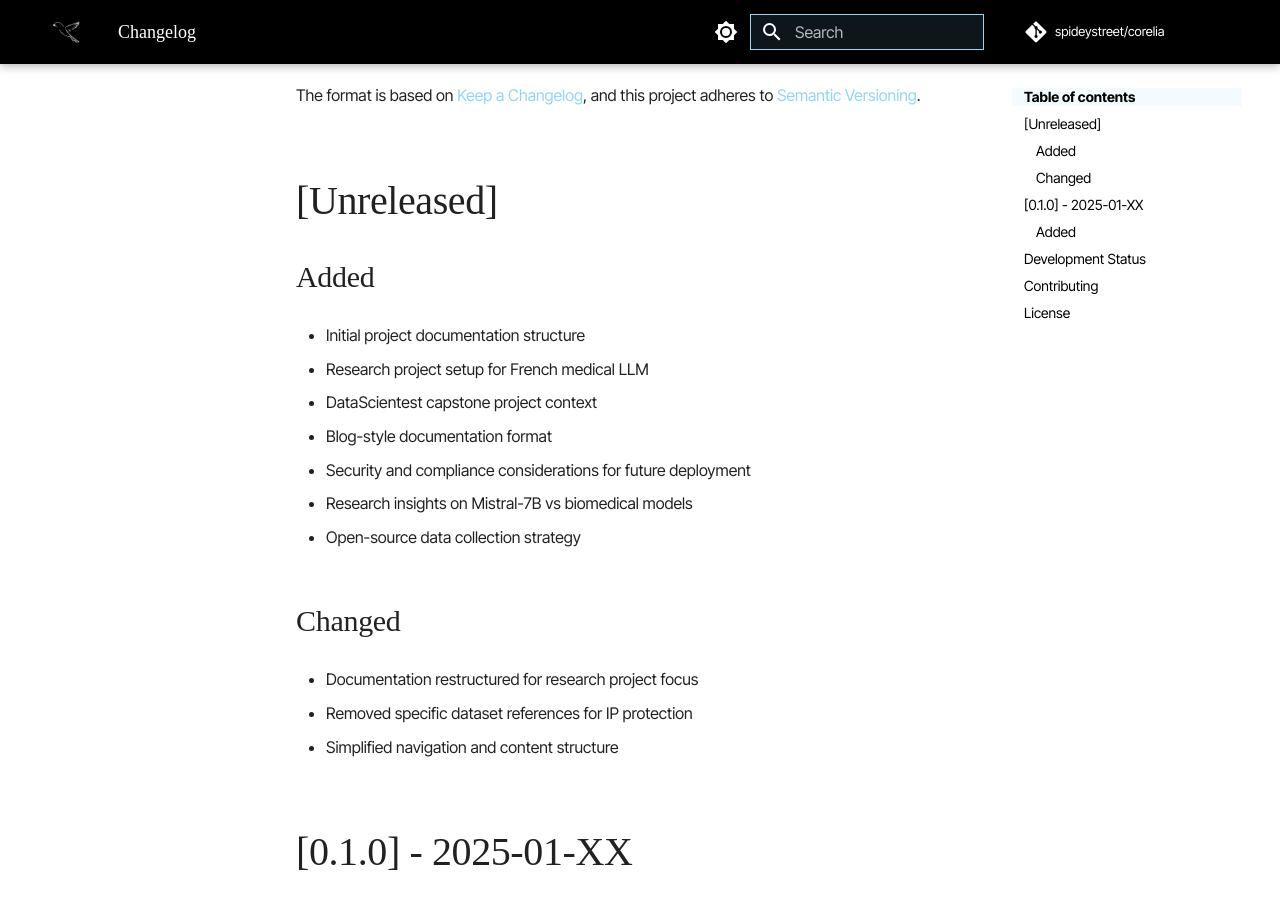
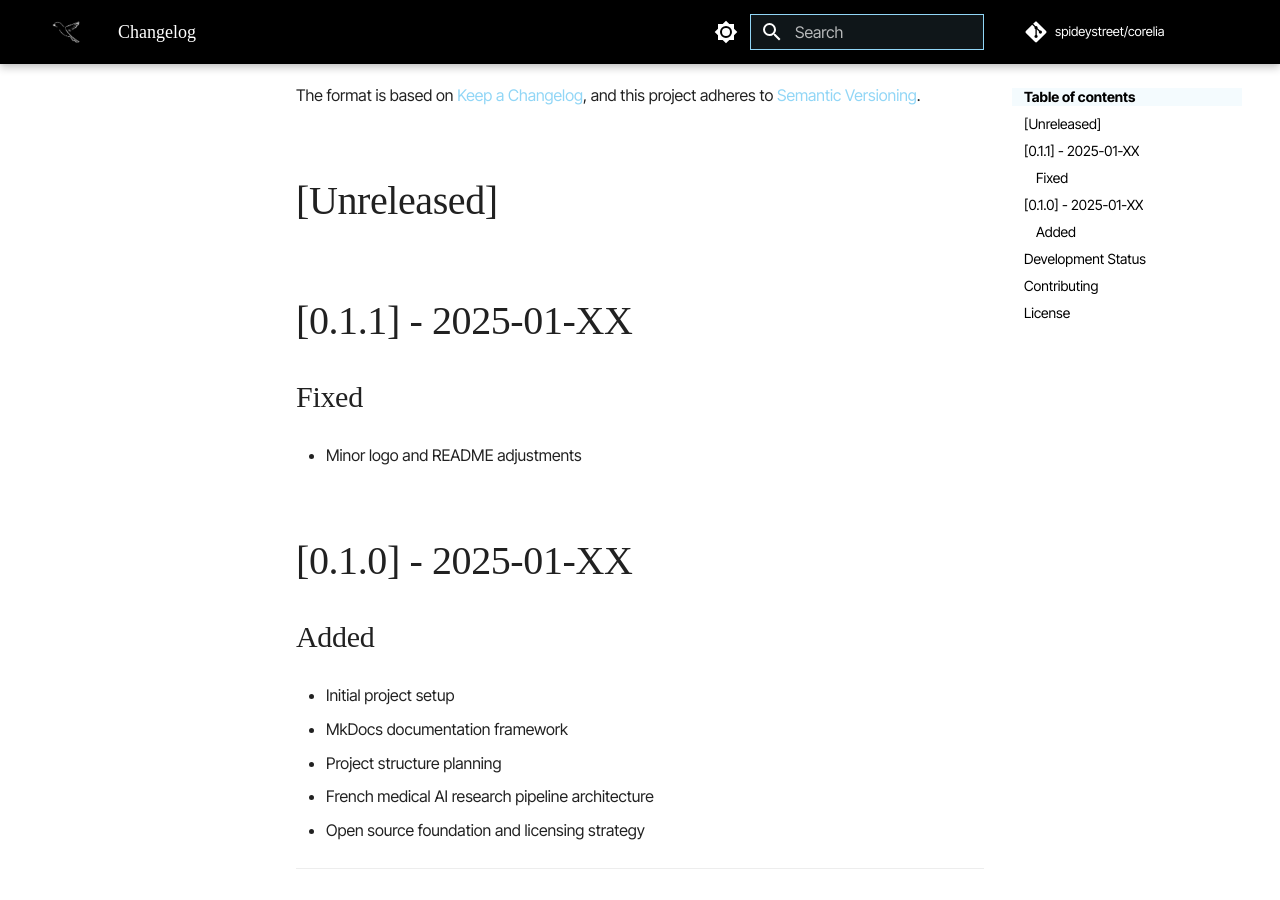
Before and after one commit to spideystreet/corelia, an MkDocs documentation site: the page built from docs/changelog.md, in a window 1280 px wide and 900 px high, scrolled down 248 px. Built offline with MkDocs 1.6.1 and Material for MkDocs 9.7.7, drawn with Linux system fonts in a browser that asks for light colours; some web fonts are replaced; comment, search, counter and statistics services are not loaded.

Commit message:
chore: update changelogs for v0.1.1

```diff
--- a/docs/changelog.md
+++ b/docs/changelog.md
@@ -7,19 +7,10 @@ and this project adheres to [Semantic Versioning](https://semver.org/spec/v2.0.0
 
 ## [Unreleased]
 
-### Added
-- Initial project documentation structure
-- Research project setup for French medical LLM
-- DataScientest capstone project context
-- Blog-style documentation format
-- Security and compliance considerations for future deployment
-- Research insights on Mistral-7B vs biomedical models
-- Open-source data collection strategy
+## [0.1.1] - 2025-01-XX
 
-### Changed
-- Documentation restructured for research project focus
-- Removed specific dataset references for IP protection
-- Simplified navigation and content structure
+### Fixed
+- Minor logo and README adjustments
 
 ## [0.1.0] - 2025-01-XX
 
```
Also changed, not shown: CHANGELOG.md (+3 -12 lines).
